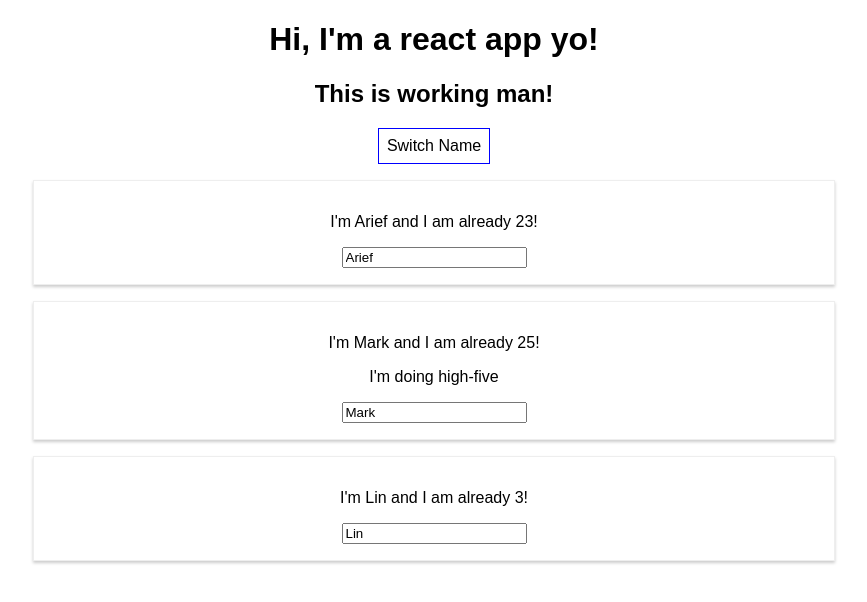
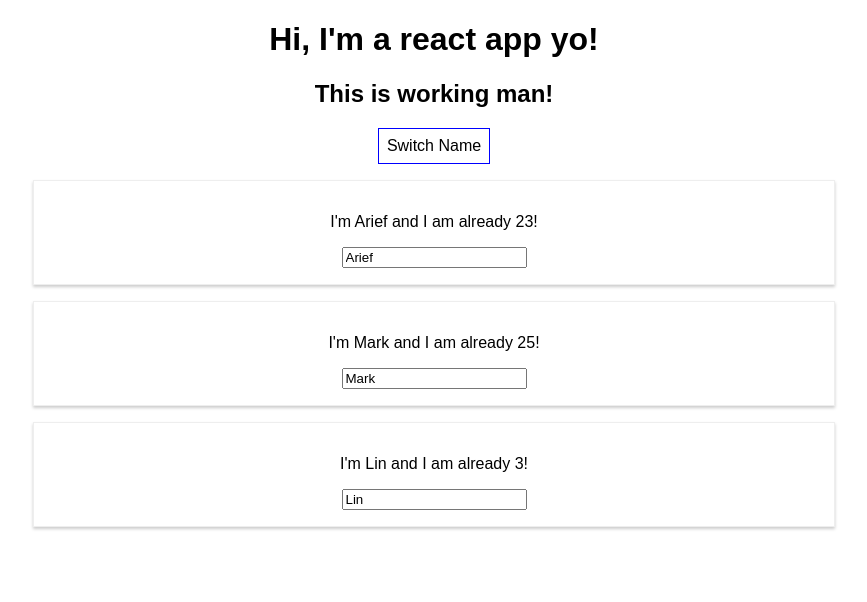
Before and after one commit to ariefnur65/react-training, a React (Create React App) app: page / in a window 1280 px wide. Both pictures are taken after a click on the button "Switch Name". Shown: the top 602 px of the page, without its empty margins (206-1073 px from the left). Built offline with nearby package versions, Linux system fonts and the light colour scheme.

Commit message:
map method added

```diff
--- a/src/App.js
+++ b/src/App.js
@@ -1,6 +1,7 @@
 import React, { Component } from 'react';
 import './App.css';
 import Person from './Person/Person'
+import person from './Person/Person';
 
 
 class App extends Component{
@@ -65,18 +66,11 @@ class App extends Component{
      if(this.state.showPersons){
         persons = (
           <div>
-            <Person
-            name={this.state.persons[0].name}
-            age={this.state.persons[0].age}/>
-            <Person
-            name={this.state.persons[1].name}
-            age={this.state.persons[1].age}
-            click={this.switchNameHandler.bind(this, 'Axorean Bruh')}
-            change = {this.nameChangeHandler}
-            >I'm doing high-five</Person>
-            <Person
-            name={this.state.persons[2].name}
-            age={this.state.persons[2].age}/>
+            {this.state.persons.map(person => {
+               return <Person
+                name={person.name}
+               age={person.age} />
+            })}
         </div>
         );
 
```
